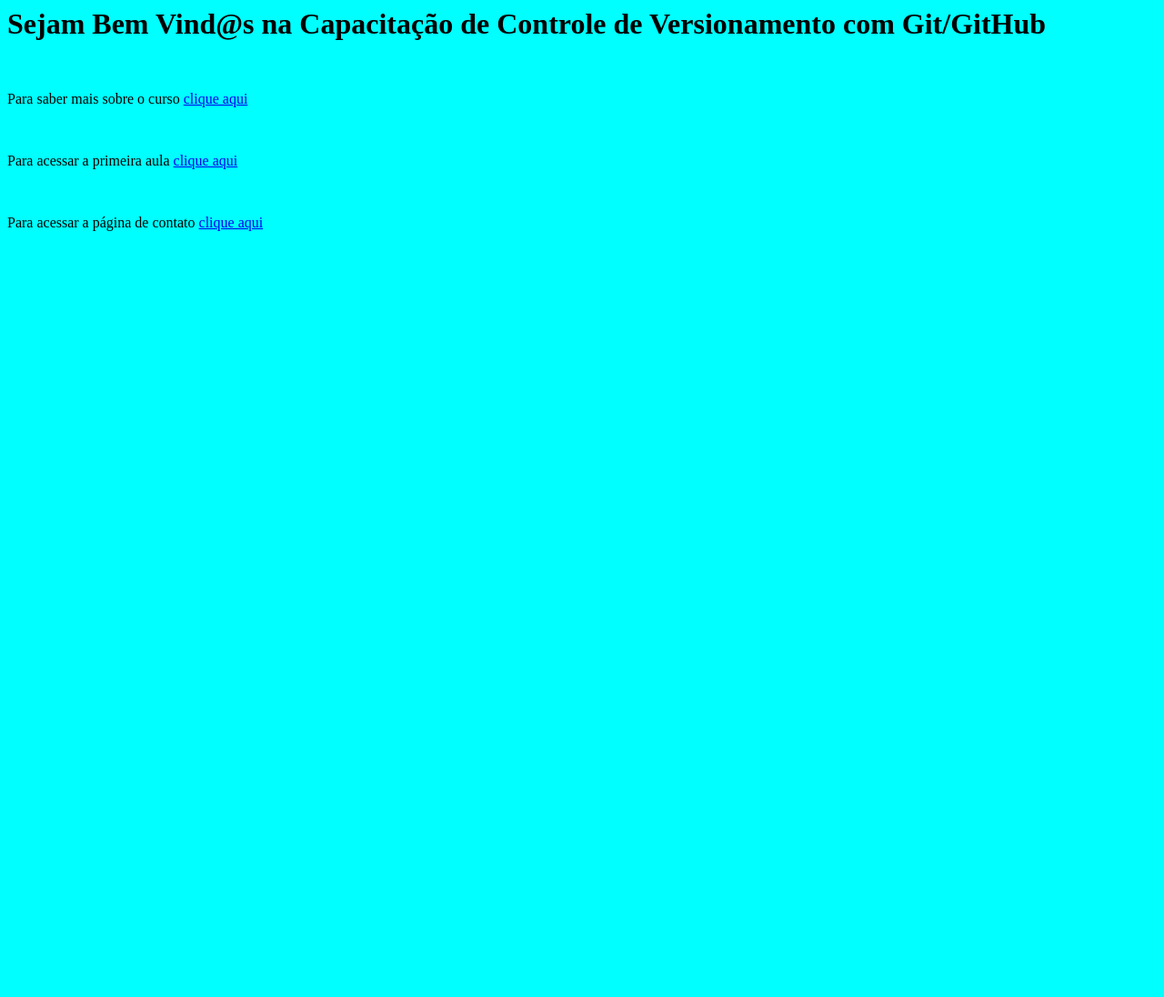
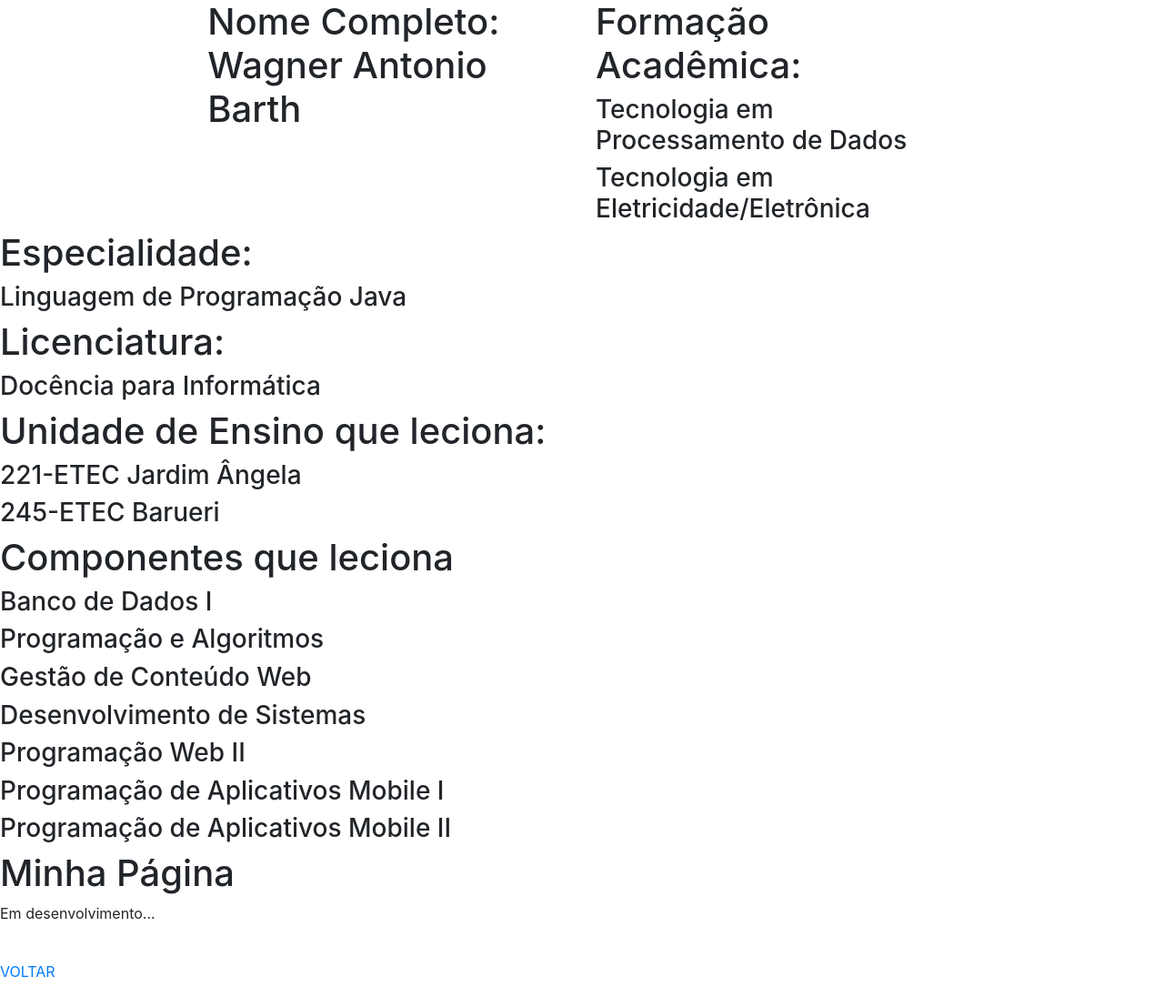
Before and after one commit to wagnerbarth/CapacitacaoGit, a plain HTML site: page index.html in a window 1280 px wide. Shown: the whole page at 91% size. Before the commit the page ends 800 px from the top, so only its background shows below. Drawn offline with nearby package versions, Linux system fonts and the light colour scheme.

Commit message:
Adicionada página index.old.html com conteúdo de teste de site e troca de cor de fundo, e modificada página index.html com parte do sconteúdo da atividade final

```diff
--- a/index.html
+++ b/index.html
@@ -1,17 +1,73 @@
-<html>
+<!DOCTYPE html>
+<html lang="pt-br">
 
 <head>
-    <title>Capacitação Git/GitHub</title>
+    <meta charset="UTF-8">
+    <meta http-equiv="X-UA-Compatible" content="IE=edge">
+    <meta name="viewport" content="width=device-width, initial-scale=1, shrink-to-fit=no">
+
+    <!-- Bootstrap CSS -->
+    <link rel="stylesheet" href="https://stackpath.bootstrapcdn.com/bootstrap/4.5.2/css/bootstrap.min.css"
+        integrity="sha384-JcKb8q3iqJ61gNV9KGb8thSsNjpSL0n8PARn9HuZOnIxN0hoP+VmmDGMN5t9UJ0Z" crossorigin="anonymous">
+
+    <title>Capacitação CPS Git/GitHub Atividade Final</title>
 </head>
 
-<body style="background-color: cyan">
-    <h1>Sejam Bem Vind@s na Capacitação de Controle de Versionamento com Git/GitHub</h1>
+<body>
+
+    <div class="container-fluid">
+        <div class="row justify-content-center">
+            <div class="col-xl-4 col-sm-12">
+                <h1>Nome Completo: Wagner Antonio Barth</h1>
+            </div>
+            <div class="col-xl-4 col-sm-12">
+                <h1>Formação Acadêmica:</h1>
+                <h3>Tecnologia em Processamento de Dados</h3>
+                <h3>Tecnologia em Eletricidade/Eletrônica</h3>
+            </div>
+        </div>
+    </div>
+
+
+
+
+    <h1>Especialidade:</h1>
+    <h3>Linguagem de Programação Java</h3>
+
+    <h1>Licenciatura:</h1>
+    <h3>Docência para Informática</h3>
+
+    <h1>Unidade de Ensino que leciona: </h1>
+    <h3>221-ETEC Jardim Ângela</h3>
+    <h3>245-ETEC Barueri</h3>
+
+    <h1>Componentes que leciona</h1>
+    <h3>Banco de Dados I</h3>
+    <h3>Programação e Algoritmos</h3>
+    <h3>Gestão de Conteúdo Web</h3>
+    <h3>Desenvolvimento de Sistemas</h3>
+    <h3>Programação Web II</h3>
+    <h3>Programação de Aplicativos Mobile I</h3>
+    <h3>Programação de Aplicativos Mobile II</h3>
+
+    <h1>Minha Página</h1>
+    <p> Em desenvolvimento... </p>
     <br>
-    <p>Para saber mais sobre o curso <a href="./sobre.html">clique aqui</a></p>
-    <br>
-    <p>Para acessar a primeira aula <a href="./aula1.html">clique aqui</a></p>
-    <br>
-    <p>Para acessar a página de contato <a href="./contato.html">clique aqui</a></p>
+
+    <p><a href="index.html">VOLTAR</a></p>
+
+    <!-- jQuery, Popper.js, Bootstrap JS -->
+    <script src="https://code.jquery.com/jquery-3.5.1.slim.min.js"
+        integrity="sha384-DfXdz2htPH0lsSSs5nCTpuj/zy4C+OGpamoFVy38MVBnE+IbbVYUew+OrCXaRkfj"
+        crossorigin="anonymous"></script>
+    <script src="https://cdn.jsdelivr.net/npm/popper.js@1.16.1/dist/umd/popper.min.js"
+        integrity="sha384-9/reFTGAW83EW2RDu2S0VKaIzap3H66lZH81PoYlFhbGU+6BZp6G7niu735Sk7lN"
+        crossorigin="anonymous"></script>
+    <script src="https://stackpath.bootstrapcdn.com/bootstrap/4.5.2/js/bootstrap.min.js"
+        integrity="sha384-B4gt1jrGC7Jh4AgTPSdUtOBvfO8shuf57BaghqFfPlYxofvL8/KUEfYiJOMMV+rV"
+        crossorigin="anonymous"></script>
+
+
 </body>
 
 </html>
```
Also changed, not shown: index.old.html (added, +17 -0 lines).
